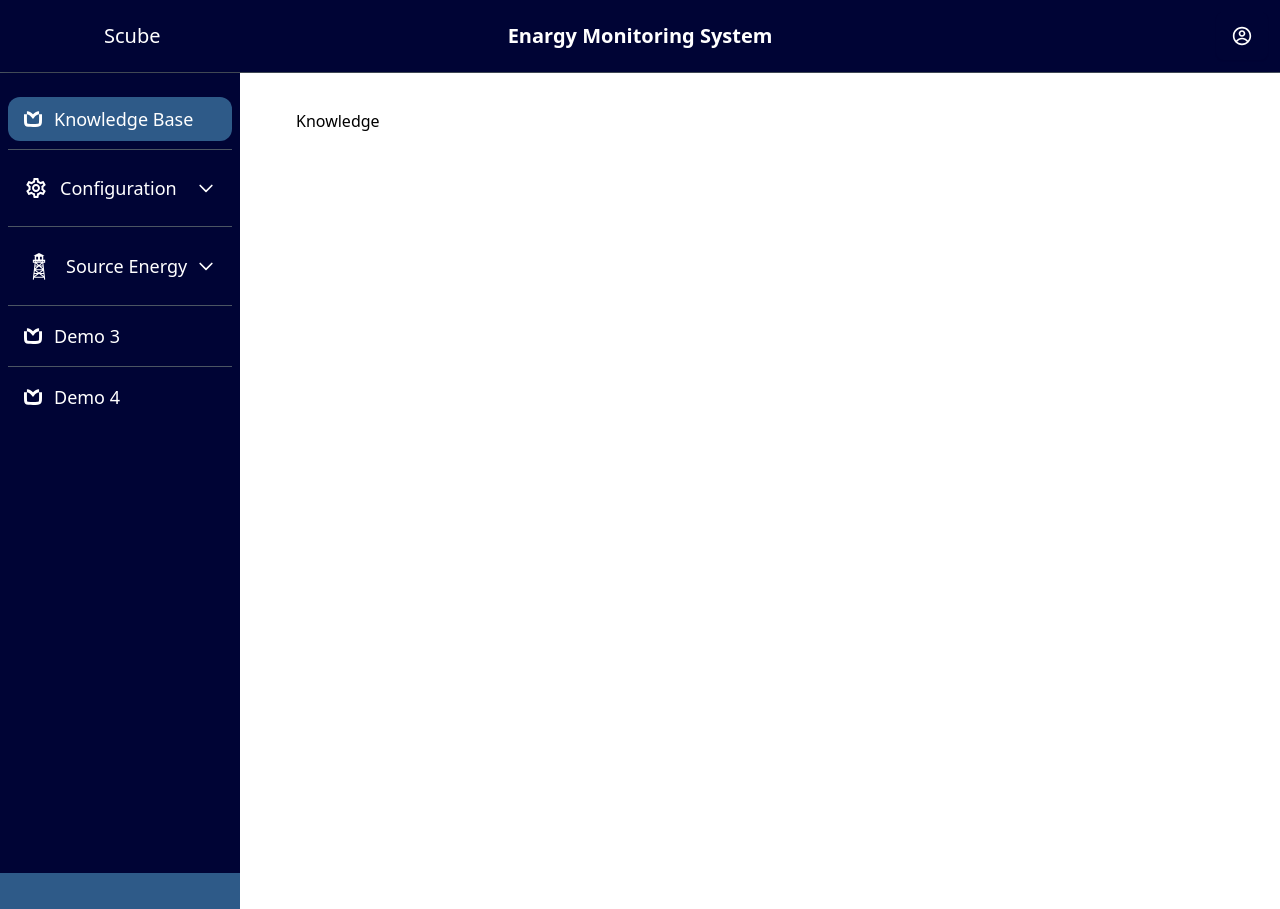
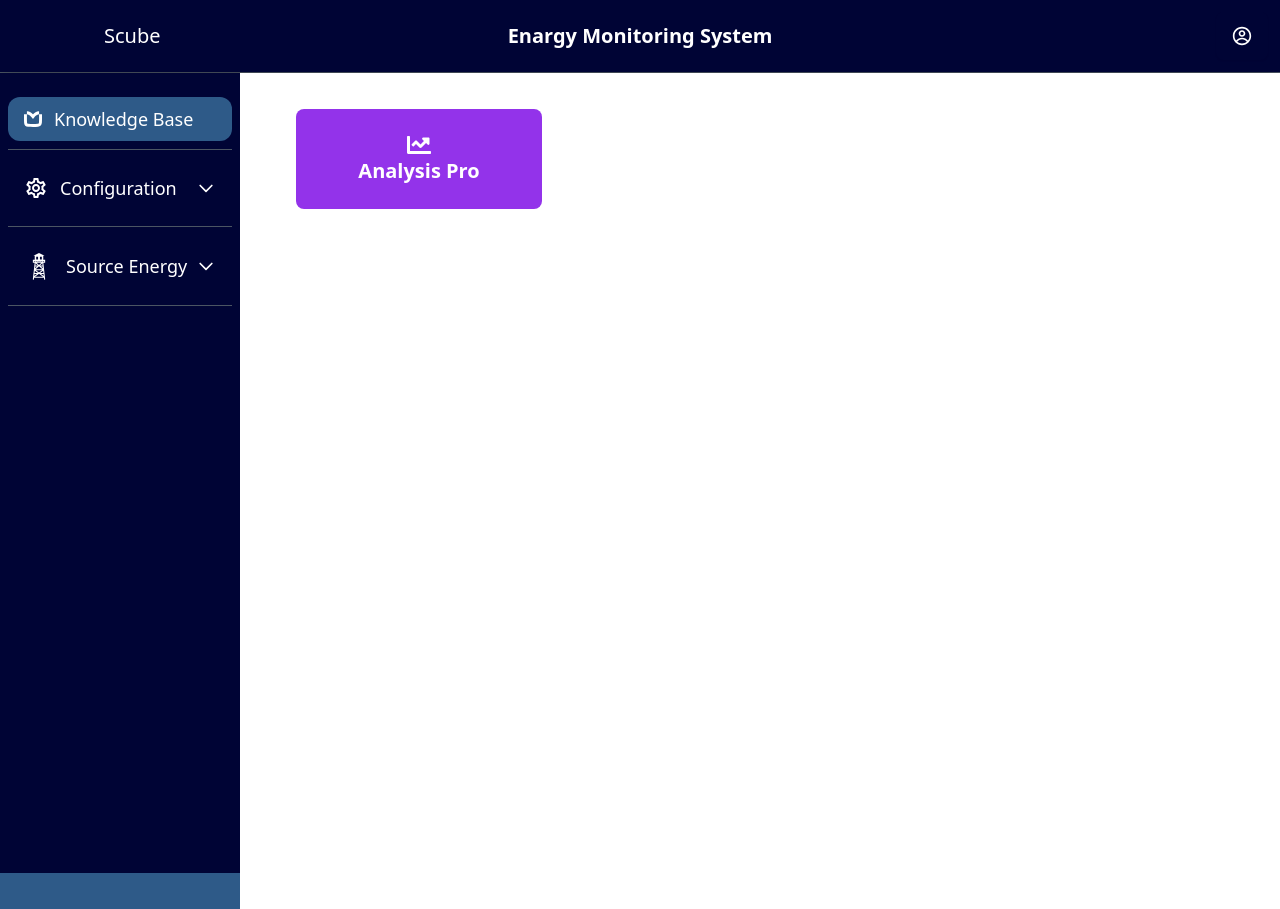
Before and after one commit to Ariful2634/ems-dashboard, a React (Vite) app: page /dashboard/knowledgeBase in a window 1280 px wide. Built offline with nearby package versions, Linux system fonts and the light colour scheme.

Commit message:
set the analysis pro link to knowledge base

```diff
--- a/src/Components/Dashboard/Dashboard.jsx
+++ b/src/Components/Dashboard/Dashboard.jsx
@@ -196,29 +196,6 @@ const Dashboard = () => {
                                         )}
                                     </div>
                                     <h2 className="border-b border-gray-600 w-full"></h2>
-                                    <NavLink
-                                        className={({ isActive }) =>
-                                            isActive
-                                                ? "flex px-4 gap-3 items-center bg-[#2e5a88] text-white p-2 rounded-xl pr-4"
-                                                : "flex px-4 p-2 items-center mr-4 gap-3"
-                                        }
-                                        to="/dashboard/demo3"
-                                    >
-                                        <SiKnowledgebase />
-                                        Demo 3
-                                    </NavLink>
-                                    <h2 className="border-b border-gray-600 w-full"></h2>
-                                    <NavLink
-                                        className={({ isActive }) =>
-                                            isActive
-                                                ? "flex px-4 gap-3 items-center bg-[#2e5a88] text-white p-2 rounded-xl pr-4"
-                                                : "flex px-4 p-2 items-center mr-4 gap-3"
-                                        }
-                                        to="/dashboard/demo4"
-                                    >
-                                        <SiKnowledgebase />
-                                        Demo 4
-                                    </NavLink>
                                 </ul>
                             </div>
                         </div>
--- a/src/Components/Dashboard/Demo3.jsx
+++ /dev/null
@@ -1,11 +0,0 @@
-
-
-const Demo3 = () => {
-    return (
-        <div>
-            <h2>Demo3 is here</h2>
-        </div>
-    );
-};
-
-export default Demo3;
--- a/src/Components/Dashboard/Demo4.jsx
+++ /dev/null
@@ -1,11 +0,0 @@
-
-
-const Demo4 = () => {
-    return (
-        <div>
-            <h2>Demo 4 is here</h2>
-        </div>
-    );
-};
-
-export default Demo4;
--- a/src/Components/Dashboard/KnowledgeBase.jsx
+++ b/src/Components/Dashboard/KnowledgeBase.jsx
@@ -1,9 +1,16 @@
+import { Link } from "react-router-dom";
+import { FaChartLine } from "react-icons/fa";
 
 
 const KnowledgeBase = () => {
     return (
-        <div>
-            <h2>Knowledge</h2>
+        <div className="grid grid-cols-4 ">
+            <Link to='/analysisPro'>
+                <div className="bg-purple-600 rounded-lg h-[100px] flex justify-center  flex-col items-center text-xl font-bold text-white">
+                        <FaChartLine className="text-2xl" />
+                    <h2>Analysis Pro</h2>
+                </div>
+            </Link>
         </div>
     );
 };
```
Also changed, not shown: src/main.jsx (+0 -10 lines).
